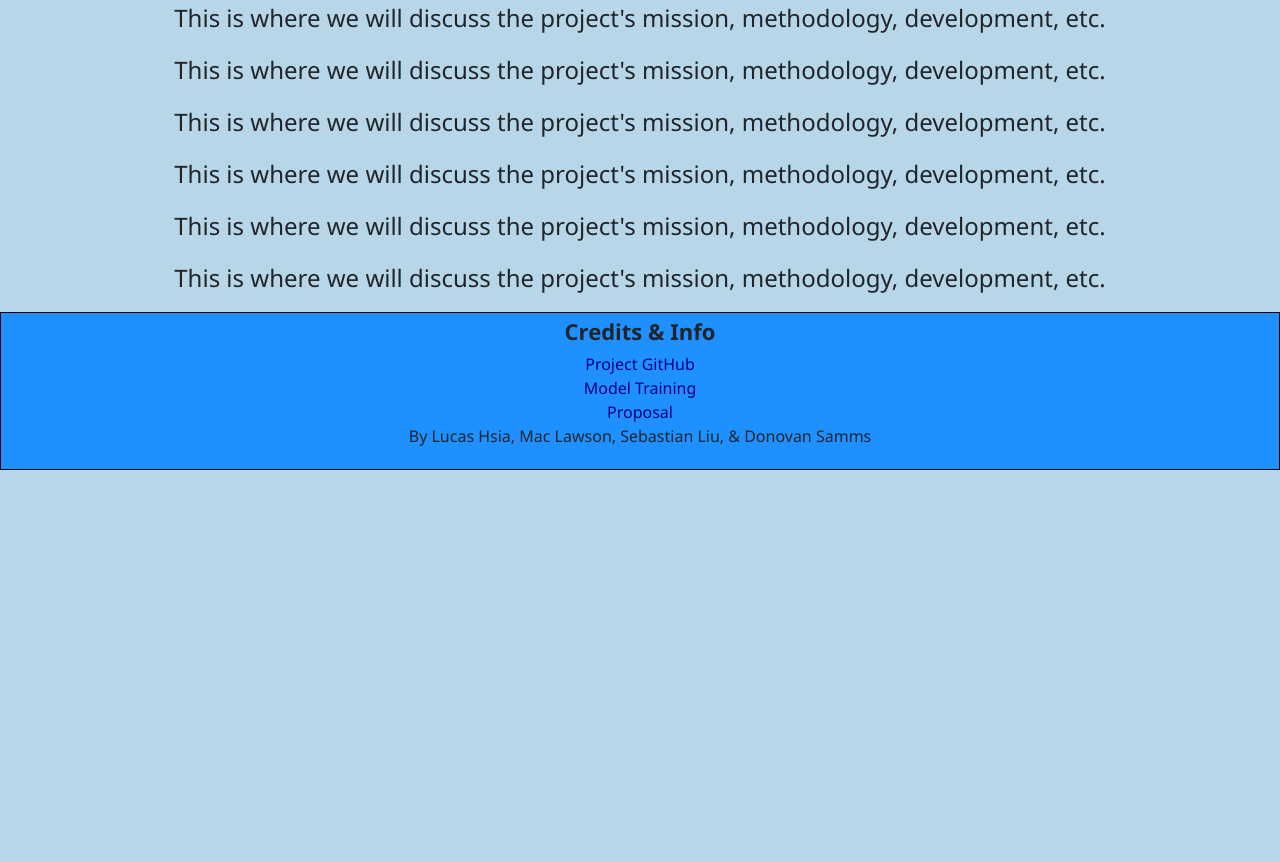
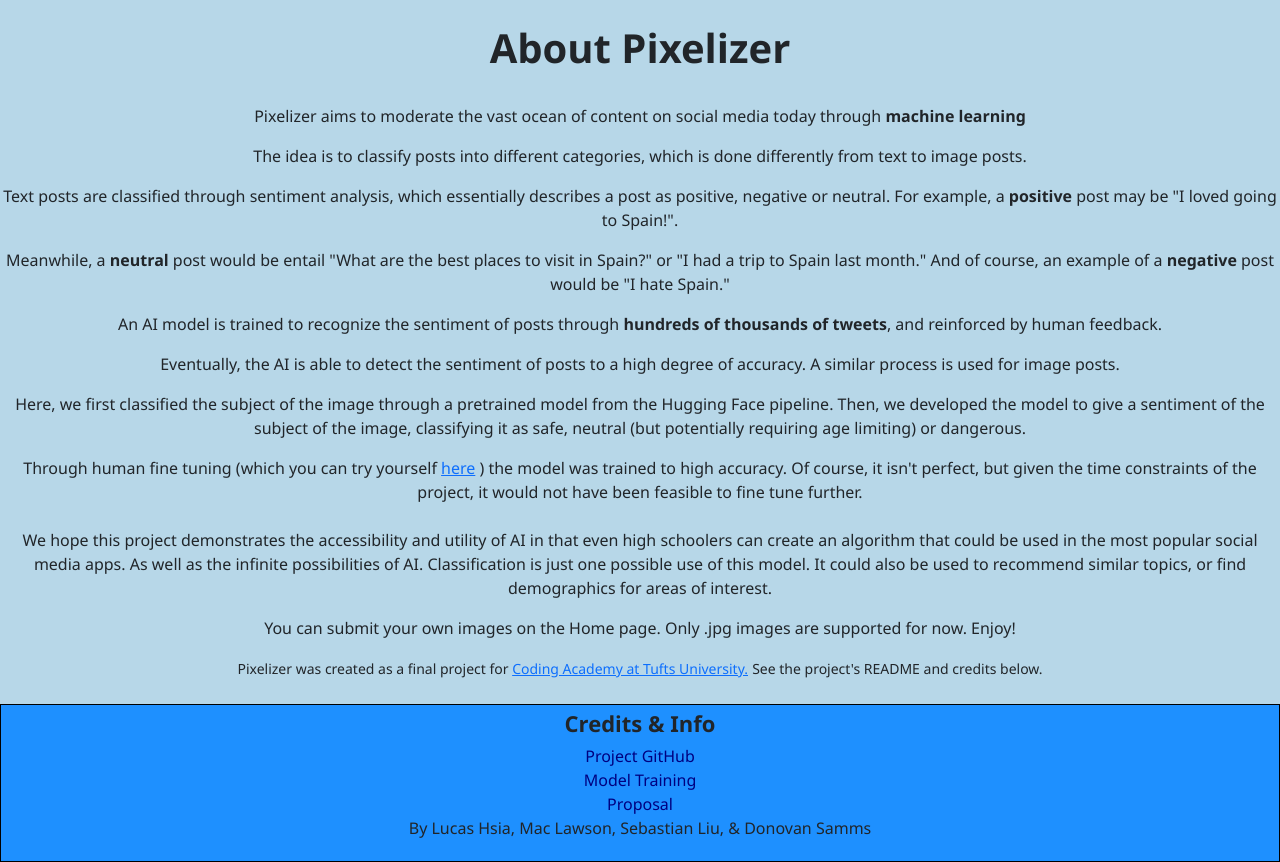
Before and after one commit to mac-lawson/socialmediaclassifier, a Flask app: page /about in a window 1280 px wide. Shown: the part 247-1109 px from the top of the page. Before the commit the page ends 717 px from the top, so only its background shows below. Run offline with Flask 3, Linux system fonts and the light colour scheme.

Commit message:
added about page content

```diff
--- a/templates/site/about.html
+++ b/templates/site/about.html
@@ -130,15 +130,28 @@ footer a:hover{
 
 </div>
 
-<div class="placeholdertext">
-<p>This is where we will discuss the project's mission, methodology, development, etc.</p>
-<p>This is where we will discuss the project's mission, methodology, development, etc.</p>
-<p>This is where we will discuss the project's mission, methodology, development, etc.</p>
-<p>This is where we will discuss the project's mission, methodology, development, etc.</p>
-<p>This is where we will discuss the project's mission, methodology, development, etc.</p>
-<p>This is where we will discuss the project's mission, methodology, development, etc.</p>
-
-
+<div class="placeholdertext" style="font-size:16px">
+<br>
+<h1><strong>About Pixelizer</strong></h1>
+<br>
+<p>Pixelizer aims to moderate the vast ocean of content on social media today through <strong>machine learning</strong></p>
+<p>The idea is to classify posts into different categories, which is done differently from text to image posts.</p>
+<p>Text posts are classified through sentiment analysis, which essentially describes a post as positive, negative or neutral. For example, a <strong>positive</strong> post may be "I loved going to Spain!".</p>
+<p>Meanwhile, a <strong>neutral</strong> post would be entail "What are the best places to visit in Spain?" or "I had a trip to Spain last month." And of course, an example of a <strong>negative</strong> post would be "I hate Spain."<p>
+<p>An AI model is trained to recognize the sentiment of posts through <strong>hundreds of thousands of tweets</strong>, and reinforced by human feedback.</p>
+<p>Eventually, the AI is able to detect the sentiment of posts to a high degree of accuracy. A similar process is used for image posts.</p>
+<p>Here, we first classified the subject of the image through a pretrained model from the Hugging Face pipeline. Then, we developed the model to give a sentiment of the subject of the image, classifying it as safe, neutral (but potentially requiring age limiting) or dangerous.</p>
+<p style="display:inline">Through human fine tuning (which you can try yourself</p>
+<a style="display:inline" target="_blank" href="https://pixelizerrlhf.vercel.app/">here</a>
+<p style="display:inline">) the model was trained to high accuracy. Of course, it isn't perfect, but given the time constraints of the project, it would not have been feasible to fine tune further.</p>
+<br><br>
+<p>We hope this project demonstrates the accessibility and utility of AI in that even high schoolers can create an algorithm that could be used in the most popular social media apps. As well as the infinite possibilities of AI. Classification is just one possible use of this model. It could also be used to recommend similar topics, or find demographics for areas of interest.</p>
+<p>You can submit your own images on the Home page. Only .jpg images are supported for now. Enjoy!</p>
+<p style="font-size:14px;display:inline">Pixelizer was created as a final project for </p>
+<a style="font-size:14px;"href="https://universitycollege.tufts.edu/high-school/programs/coding-academy">Coding Academy at Tufts University.</a>
+<p style="font-size:14px;display:inline;">See the project's README and credits below.</p>
+<br>
+<br>
 </div>
 
 </body>
```
